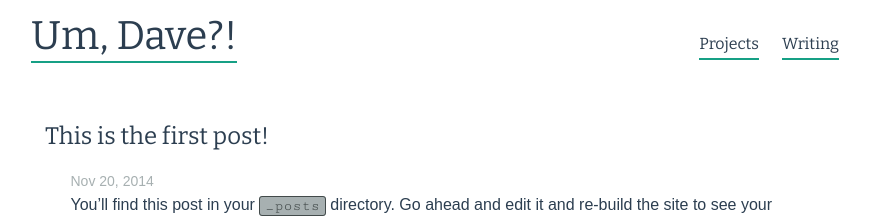
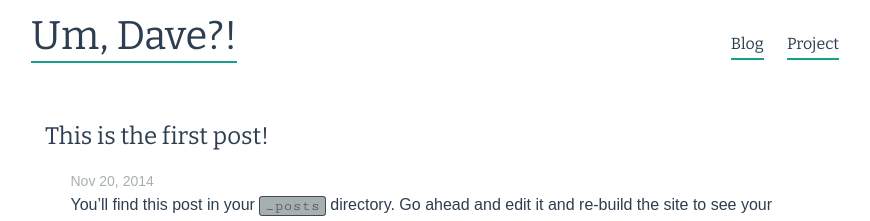
Before and after one commit to Shipwright/daveas.github.io, a Jekyll site: the page built from blog.html, in a window 1280 px wide and 900 px high. Shown: the top 221 px of the window, without its empty margins (205-1075 px from the left). Built offline with Jekyll 4.4.1, drawn with Linux system fonts in a browser that asks for light colours; nearby versions of some CDN libraries; some web fonts are replaced.

Commit message:
moved pages to root

```diff
--- a/writing/index.html
+++ b/blog.html
@@ -1,7 +1,7 @@
 ---
 layout: default
-title: Writing
-permalink: /writing/
+title: Blog
+permalink: /blog/
 ---
 
 <div class="home">
--- a/projects/index.html
+++ b/projects.html
@@ -1,7 +1,7 @@
 ---
 layout: default
-title: Projects
-permalink: /Projects/
+title: Project
+permalink: /project/
 ---
 
 <div class="home">
```
